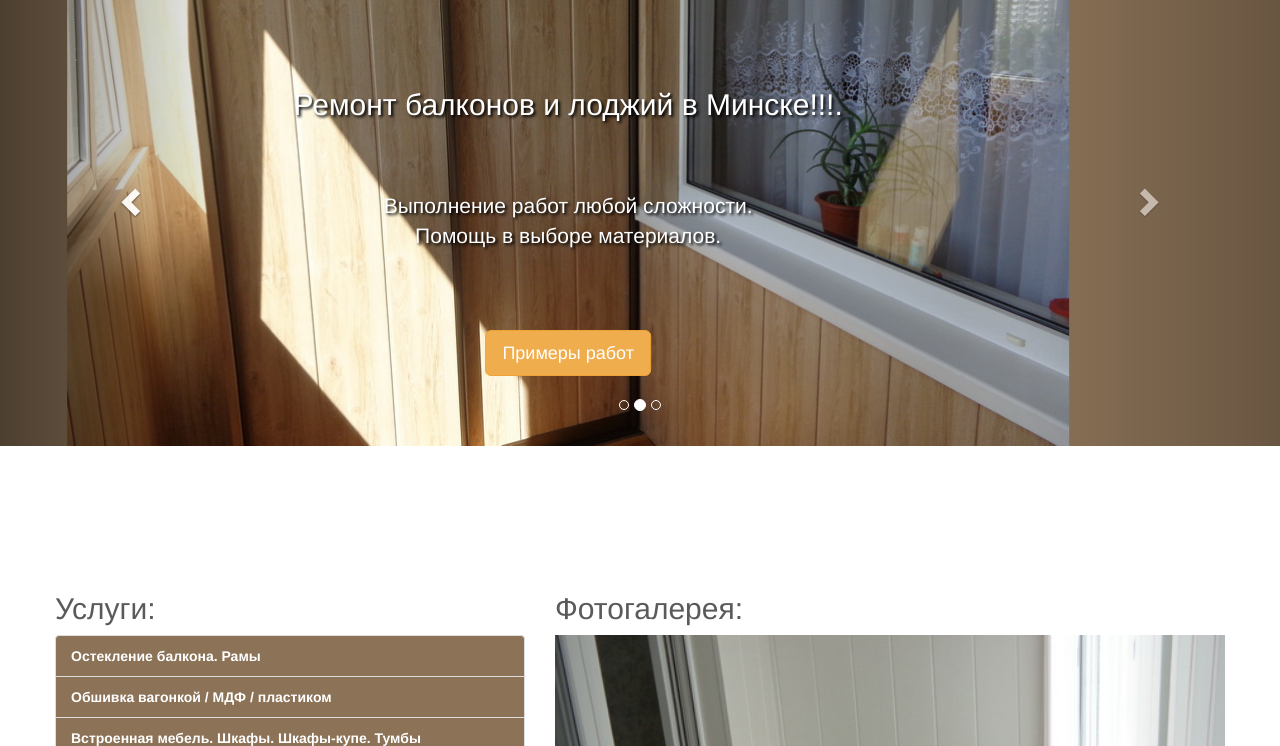
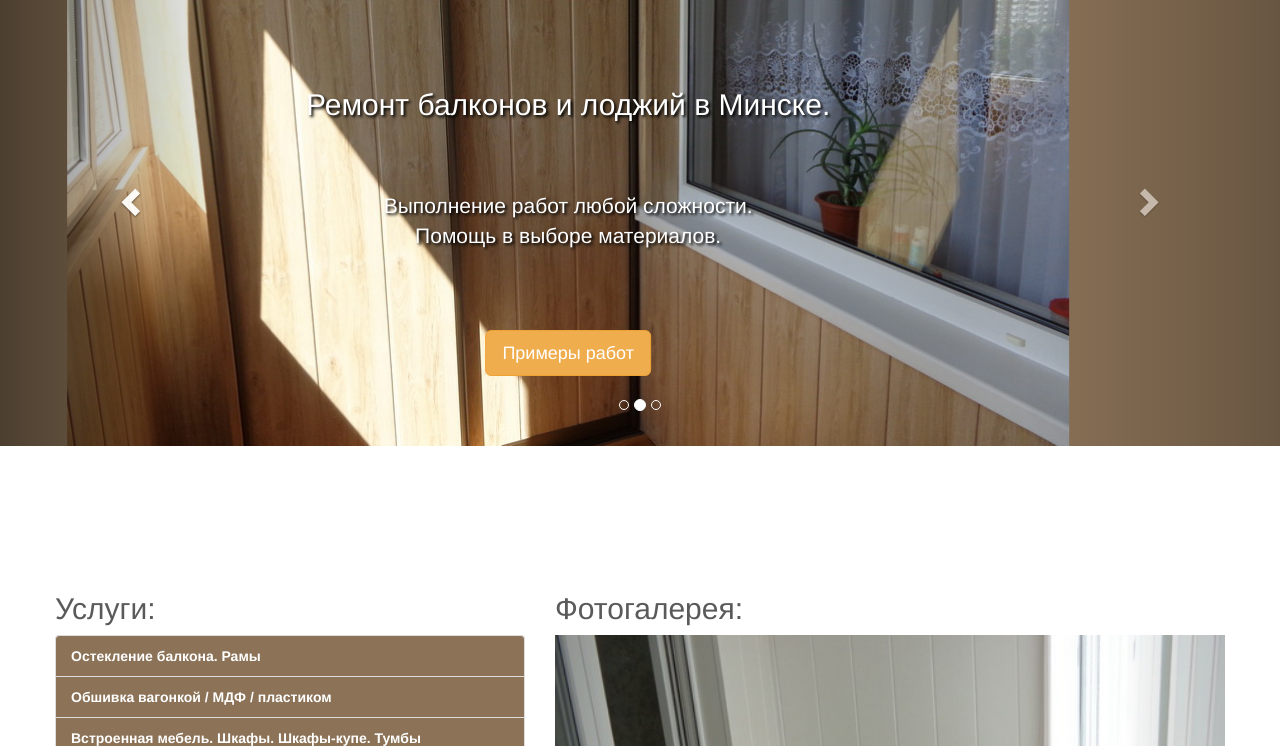
Before and after one commit to imitunevich/evro-balkon-master, a plain HTML site: page index.html in a window 1280 px wide. Shown: the part 54-800 px from the top of the page. Drawn offline with Linux system fonts and the light colour scheme.

Commit message:
revert test2

```diff
--- a/index.html
+++ b/index.html
@@ -56,7 +56,7 @@
                 <img src="images/examples.jpg" alt="Примеры работ">
                 <div class="container">
                     <div class="carousel-caption">
-                        <h2>Ремонт балконов и лоджий в Минске!!!.</h2>
+                        <h2>Ремонт балконов и лоджий в Минске.</h2>
                         <p class="text">Выполнение работ любой сложности.<br>Помощь в выборе материалов.</p>
                         <p><a class="btn btn-lg btn-warning" href="#examples" name="examples-btn" role="button">Примеры работ</a></p>
                     </div>
```
